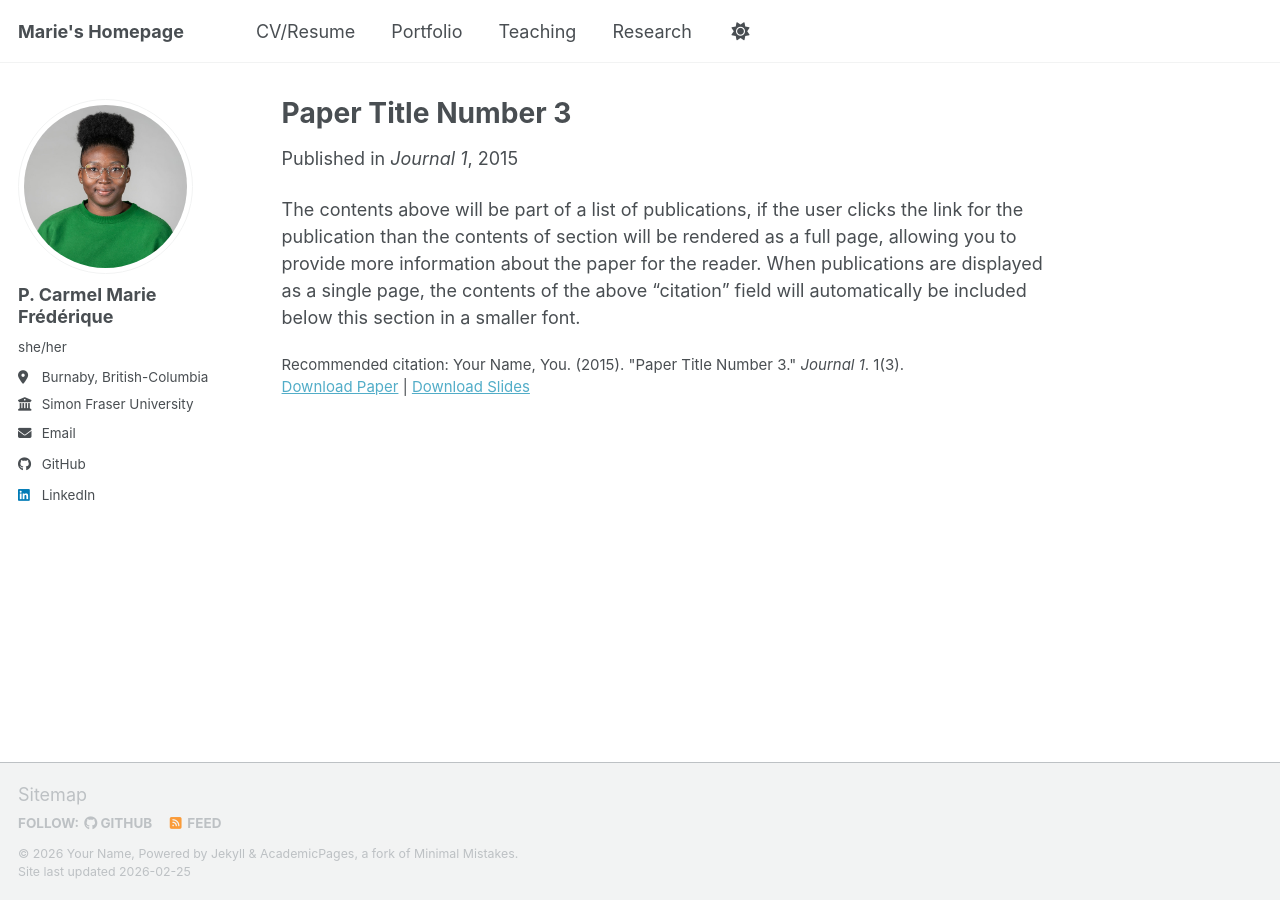
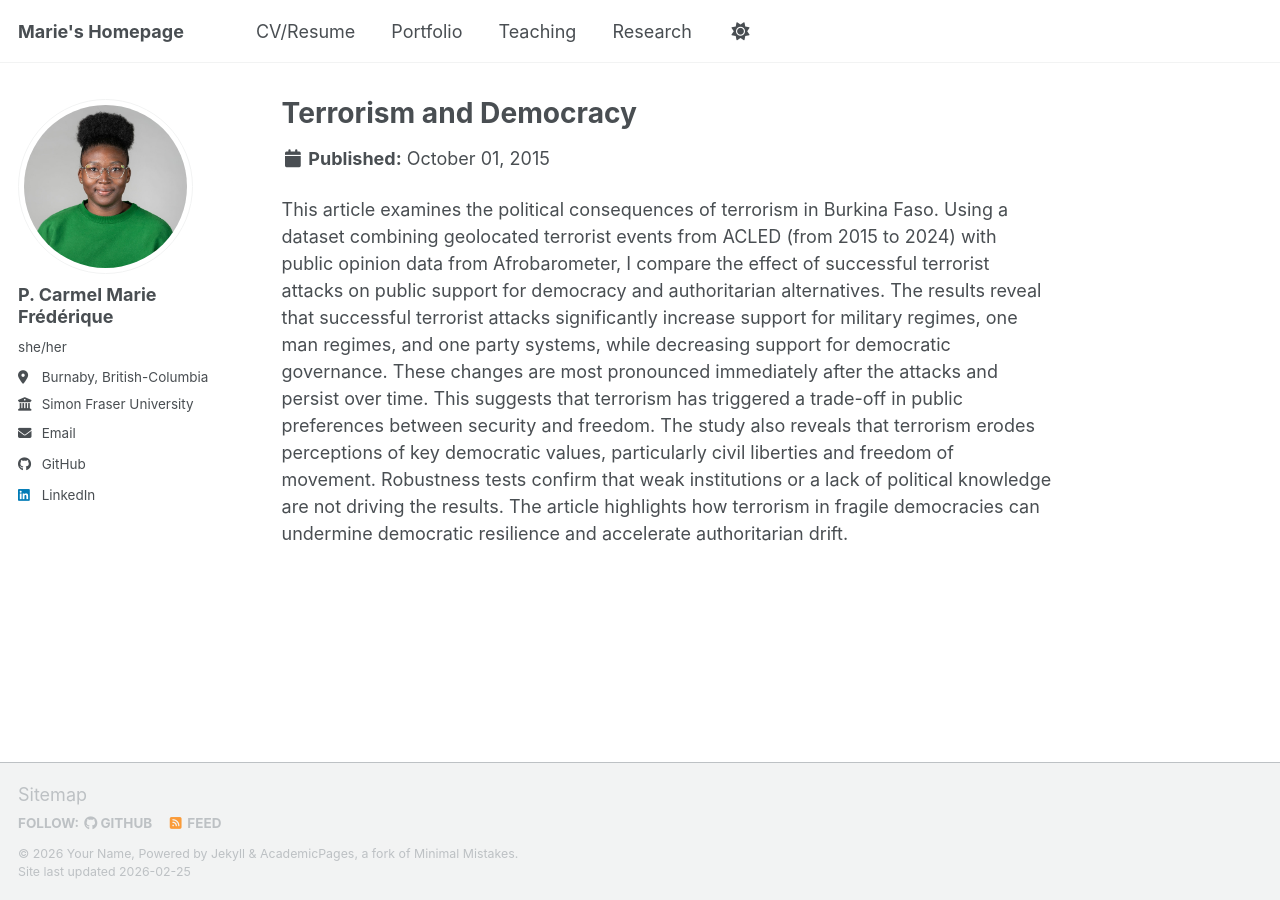
Before and after one commit to appgpk/appgpk.github.io, a Jekyll site: the page built from _publications/2015-10-01-paper-title-number-3.md, in a window 1280 px wide. Built offline with Jekyll 4.4.1, drawn with Linux system fonts in a browser that asks for light colours; a script bundle is joined from its source files by our own code; library files that are not in the unit come from our copies.

Commit message:
Update 2015-10-01-paper-title-number-3.md

```diff
--- a/_publications/2015-10-01-paper-title-number-3.md
+++ b/_publications/2015-10-01-paper-title-number-3.md
@@ -1,14 +1,11 @@
 ---
-title: "Paper Title Number 3"
+title: "Terrorism and Democracy"
 collection: publications
 category: manuscripts
 permalink: /publication/2015-10-01-paper-title-number-3
 excerpt: 'This paper is about the number 3. The number 4 is left for future work.'
 date: 2015-10-01
-venue: 'Journal 1'
-slidesurl: 'https://academicpages.github.io/files/slides3.pdf'
 paperurl: 'https://academicpages.github.io/files/paper3.pdf'
-citation: 'Your Name, You. (2015). &quot;Paper Title Number 3.&quot; <i>Journal 1</i>. 1(3).'
 ---
 
-The contents above will be part of a list of publications, if the user clicks the link for the publication than the contents of section will be rendered as a full page, allowing you to provide more information about the paper for the reader. When publications are displayed as a single page, the contents of the above "citation" field will automatically be included below this section in a smaller font.
+This article examines the political consequences of terrorism in Burkina Faso. Using a dataset combining geolocated terrorist events from ACLED (from 2015 to 2024) with public opinion data from Afrobarometer, I compare the effect of successful terrorist attacks on public support for democracy and authoritarian alternatives. The results reveal that successful terrorist attacks significantly increase support for military regimes, one man regimes, and one party systems, while decreasing support for democratic governance. These changes are most pronounced immediately after the attacks and persist over time. This suggests that terrorism has triggered a trade-off in public preferences between security and freedom. The study also reveals that terrorism erodes perceptions of key democratic values, particularly civil liberties and freedom of movement. Robustness tests confirm that weak institutions or a lack of political knowledge are not driving the results. The article highlights how terrorism in fragile democracies can undermine democratic resilience and accelerate authoritarian drift.
```
